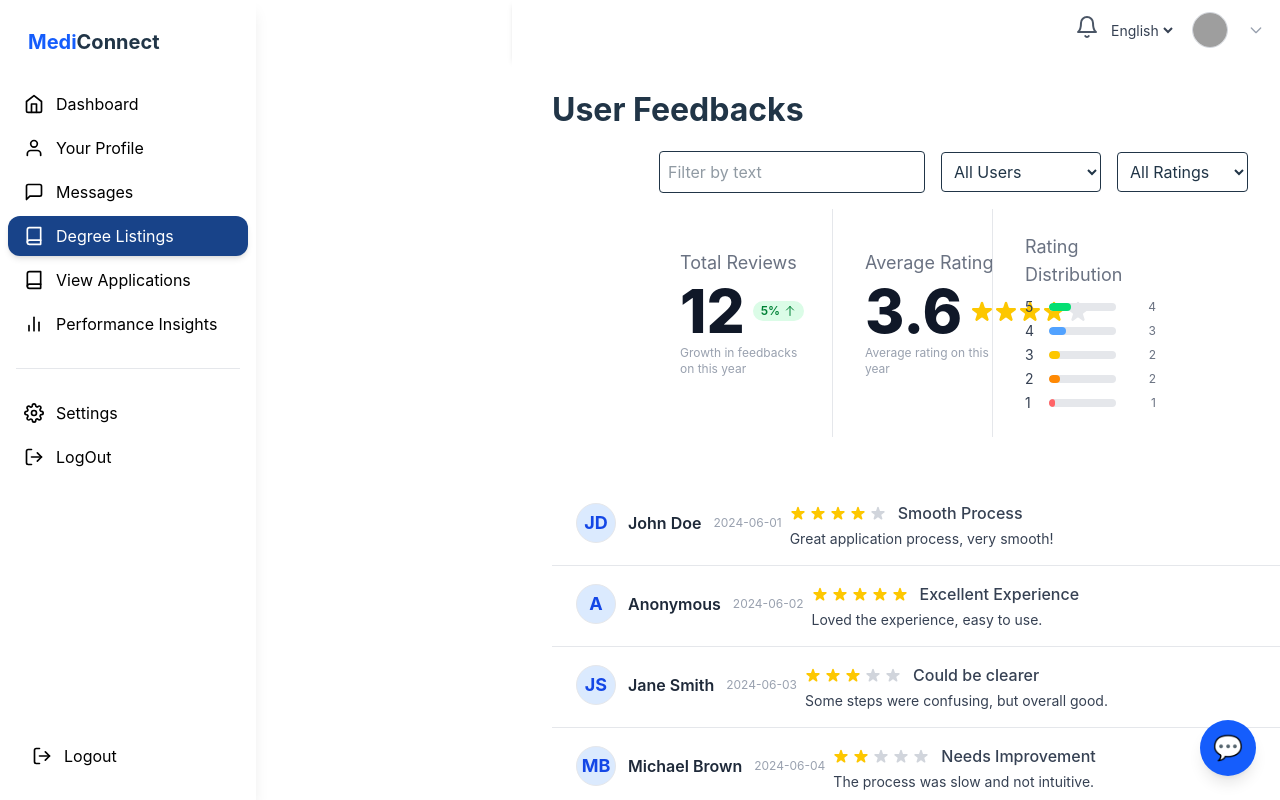
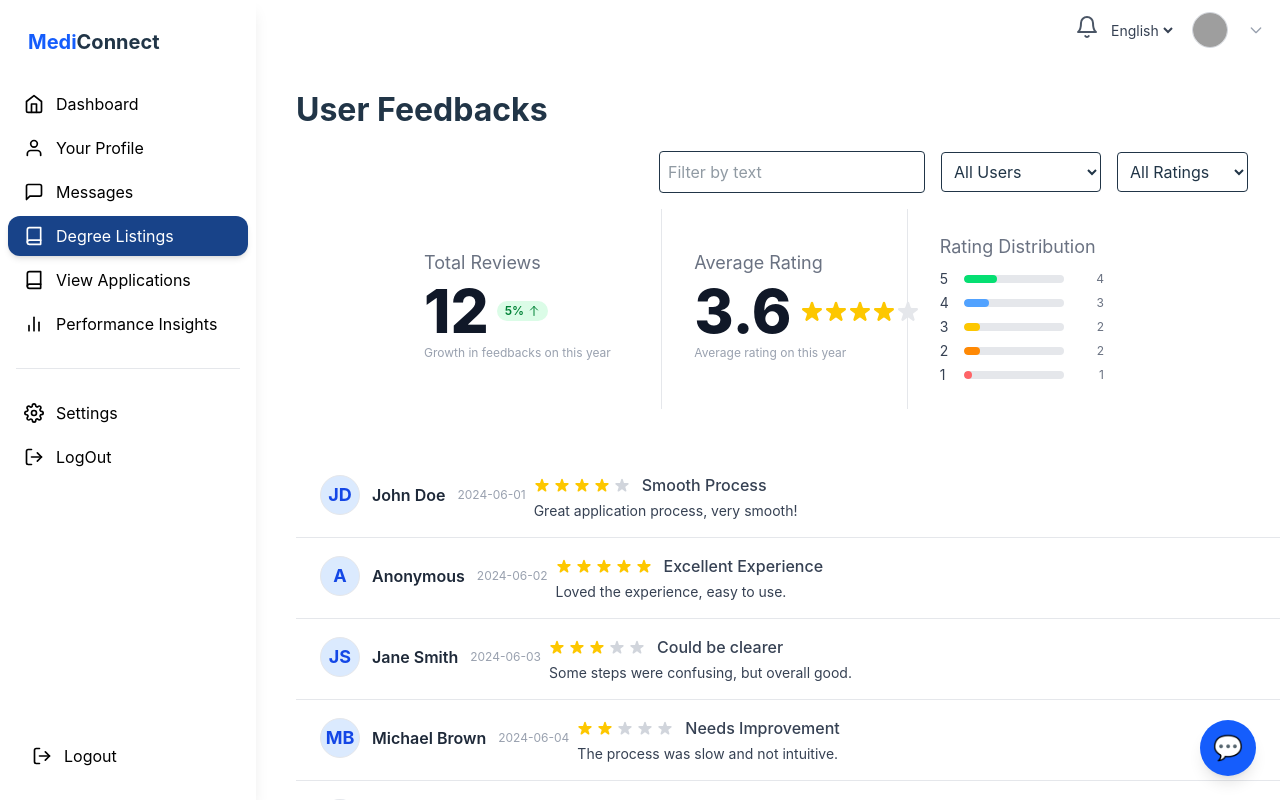
Before and after one commit to LiyanageDLMJ/Medi_connect, a React (Vite) app in the folder Frontend/: page /higher-education/degree-listing/feedbackslist in a window 1280 px wide. Built offline with nearby package versions, Linux system fonts and the light colour scheme; grey boxes are pictures that could not be loaded.

Commit message:
Update Feedbackslist.tsx

```diff
--- a/Frontend/src/Role/higherEducation/pages/Feedbackslist.tsx
+++ b/Frontend/src/Role/higherEducation/pages/Feedbackslist.tsx
@@ -150,7 +150,7 @@ const Feedbacks: React.FC = () => {
       {/* Sidebar */}
       <Sidebar />
       {/* Main Content */}
-      <div className="flex-1 overflow-auto md:pl-64"> {/* Add padding for sidebar */}
+      <div className="flex-1 overflow-auto "> {/* Add padding for sidebar */}
         <TopBar />
         <div className="flex flex-col min-h-[calc(100vh-80px)] p-0 bg-white">
           <h1 className="text-2xl font-bold mb-6 pt-8 pl-10">User Feedbacks</h1>
```
